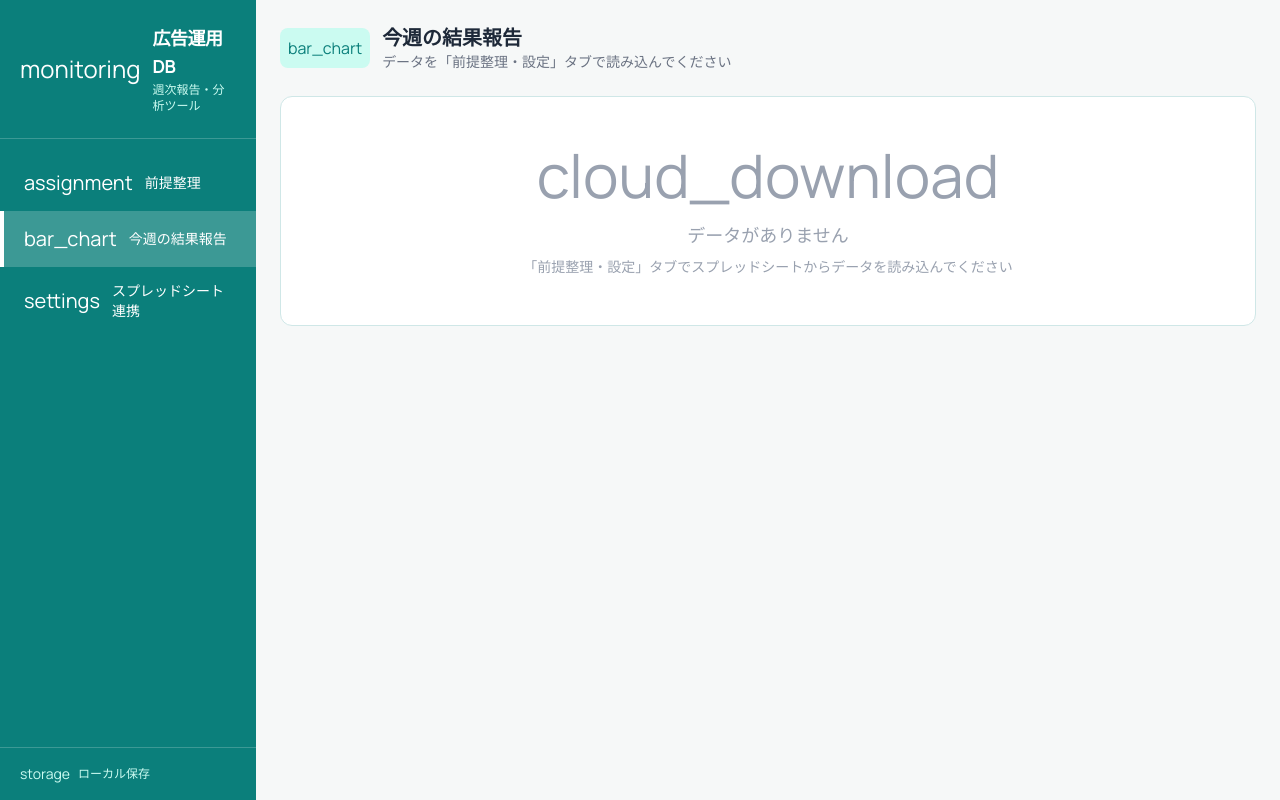
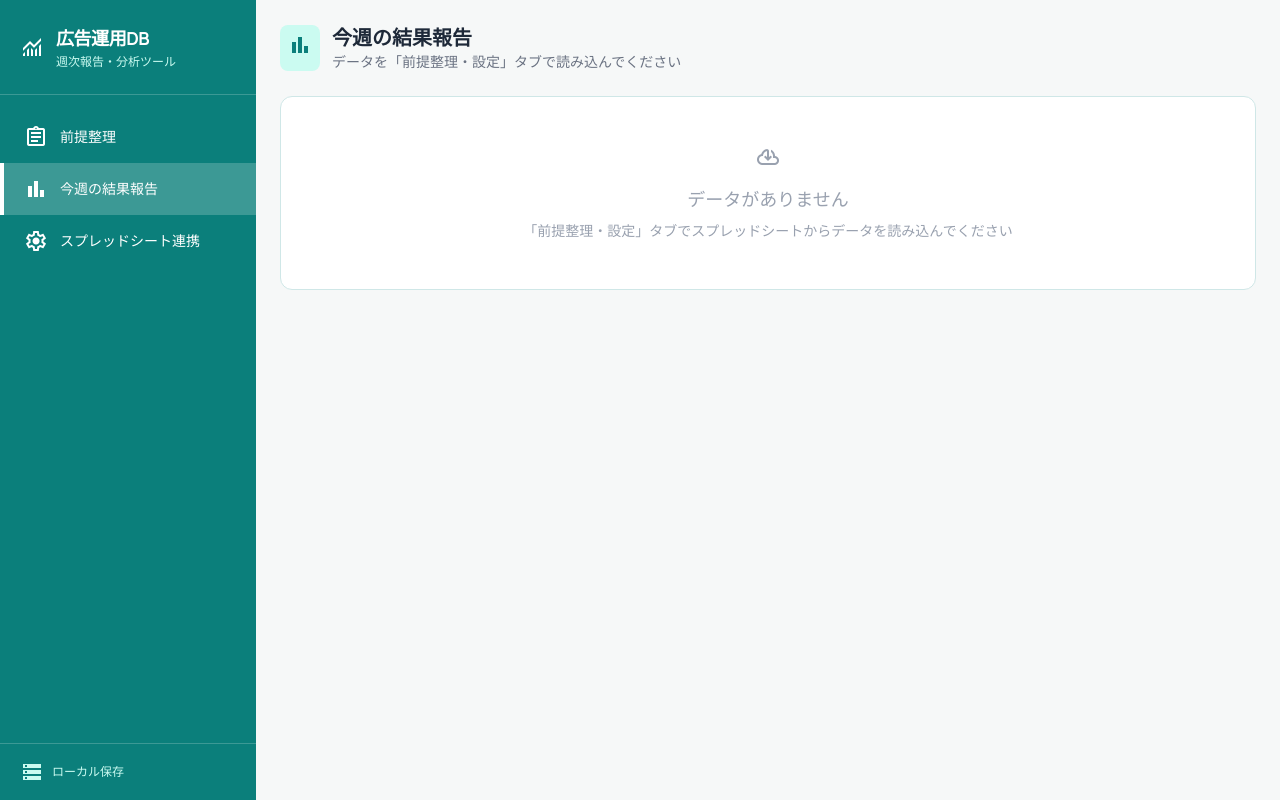
Before and after one commit to senjinholdings/ad-dashboard, a Next.js app: page / in a window 1280 px wide. Built offline with nearby package versions, Linux system fonts and the light colour scheme.

Commit message:
fix: Material Symbolsフォントの読み込みを追加

```diff
--- a/src/app/layout.tsx
+++ b/src/app/layout.tsx
@@ -21,6 +21,12 @@
 }>) {
   return (
     <html lang="ja">
+      <head>
+        <link
+          rel="stylesheet"
+          href="https://fonts.googleapis.com/css2?family=Material+Symbols+Outlined:opsz,wght,FILL,GRAD@20..48,100..700,0..1,-50..200"
+        />
+      </head>
       <body className={`${manrope.variable} antialiased font-sans`}>
         <ReportDateRangeProvider>
           {children}
```
